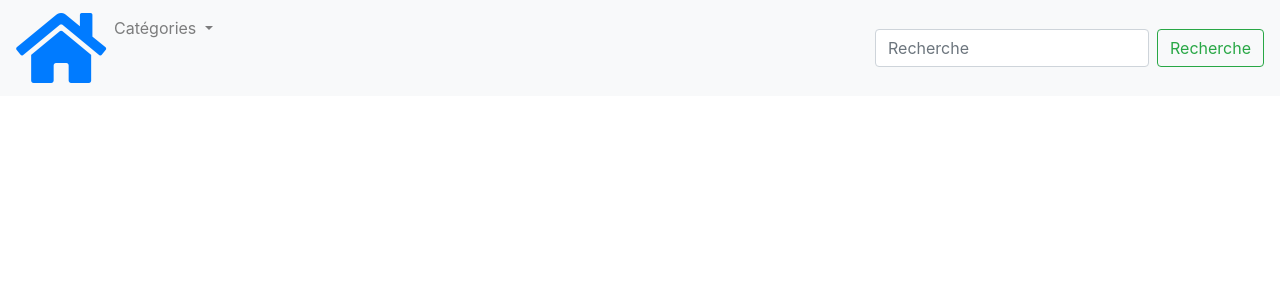
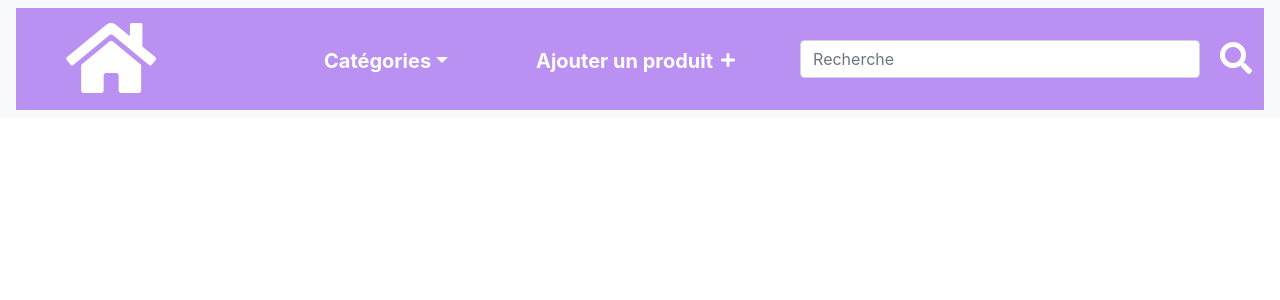
Before and after one commit to Alexandre-Loretzin/Projet-1-AM, a PHP site: page /tests/ in a window 1280 px wide. Shown: the top 300 px of the page. Run offline with PHP 8.4, Linux system fonts and the light colour scheme; some libraries are stand-ins or nearby versions.

Commit message:
maj navbar

```diff
--- /dev/null
+++ b/css/style.css
@@ -0,0 +1,41 @@
+.form-control.mr-sm-2 {
+width:400px;
+}
+#loupe {
+    border:none;
+    color: white;
+}
+#navbarDropdown.nav-link.dropdown-toggle {
+    position: relative;
+    left: 210px;
+    top: 30px;
+    font-size: 20px;
+    font-weight: bold;
+}
+.fas.fa-home.fa-5x {
+    position: relative;
+    top: 10px;
+    left: 50px;
+    color: white;
+}
+#navbarSupportedContent.collapse.navbar-collapse {
+    /* background-image: url("http://www.lesaviezvous.net/wp-content/uploads/2014/11/nuage.jpg"); */
+    background-color: #BA91F2;
+    background-repeat: no-repeat;
+}
+#navbarDropdown {
+    color: white;
+}
+h5 {
+    top:-5px;
+    position: relative;
+    left: 430px;
+    color: white;
+    font-weight: bold;
+}
+.fas.fa-plus {
+    position: relative;
+   left: 615px;
+   top: -38px;
+   color: white;
+}
--- a/index.php
+++ b/index.php
@@ -8,7 +8,7 @@
     <!-- Bootstrap CSS -->
     <link rel="stylesheet" href="https://stackpath.bootstrapcdn.com/bootstrap/4.1.3/css/bootstrap.min.css" integrity="sha384-MCw98/SFnGE8fJT3GXwEOngsV7Zt27NXFoaoApmYm81iuXoPkFOJwJ8ERdknLPMO" crossorigin="anonymous">
     <link rel="stylesheet" href="https://use.fontawesome.com/releases/v5.2.0/css/all.css">
-    <link rel="stylesheet" href="style.css">
+    <link rel="stylesheet" href="css/style.css">
     <title>Projet 1 </title>
   </head>
   <body>
@@ -22,15 +22,15 @@
           <ul class="navbar-nav mr-auto">
             <li class="nav-item active">
               <!-- Bouton maison -->
-              <a href="http://localhost/tests/Projet-1-AM/index.html"><i class="fas fa-home fa-5x"></i></a>
+              <a href="http://localhost/tests/Projet-1-AM/index.php"><i class="fas fa-home fa-5x"></i></a>
               <!-- fin bouton -->
             </li>
             <li class="nav-item">
             </li>
             <li class="nav-item dropdown">
               <a class="nav-link dropdown-toggle" href="#" id="navbarDropdown" role="button" data-toggle="dropdown" aria-haspopup="true" aria-expanded="false">
-                Catégories
-              </a>
+                Catégories</a>
+                <h5>Ajouter un produit</h5><i class="fas fa-plus fa-1.5x"></i>
               <div class="dropdown-menu" aria-labelledby="navbarDropdown">
                 <a class="dropdown-item" href="#">Action</a>
                 <a class="dropdown-item" href="#">Another action</a>
@@ -43,7 +43,7 @@
           </ul>
           <form class="form-inline my-2 my-lg-0">
             <input class="form-control mr-sm-2" type="search" placeholder="Recherche" aria-label="Search">
-            <button class="btn btn-outline-success my-3 my-sm" type="submit">Recherche</button>
+            <button class="btn btn-outline-info my-4 my-sm" id="loupe" type="submit"><i class="fas fa-search fa-2x" type="submit"></button></i>
           </form>
         </div>
       </nav>
--- a/style.css
+++ /dev/null
@@ -1,3 +0,0 @@
-.nav-item {
-text-align:center;
-}
```
Also changed, not shown: bdd/projet-1-AM.sql (renamed from projet-1-AM.sql).
